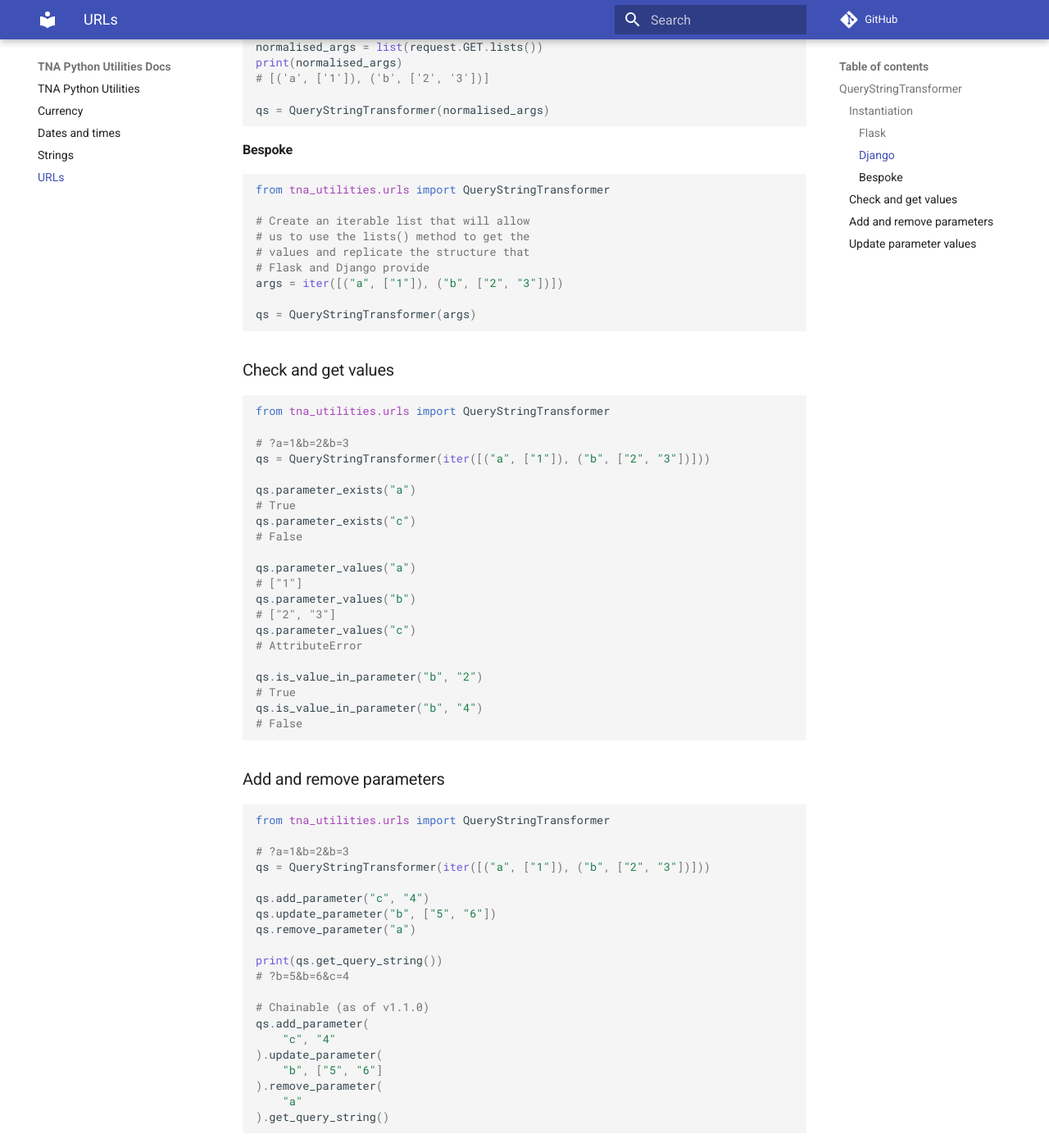
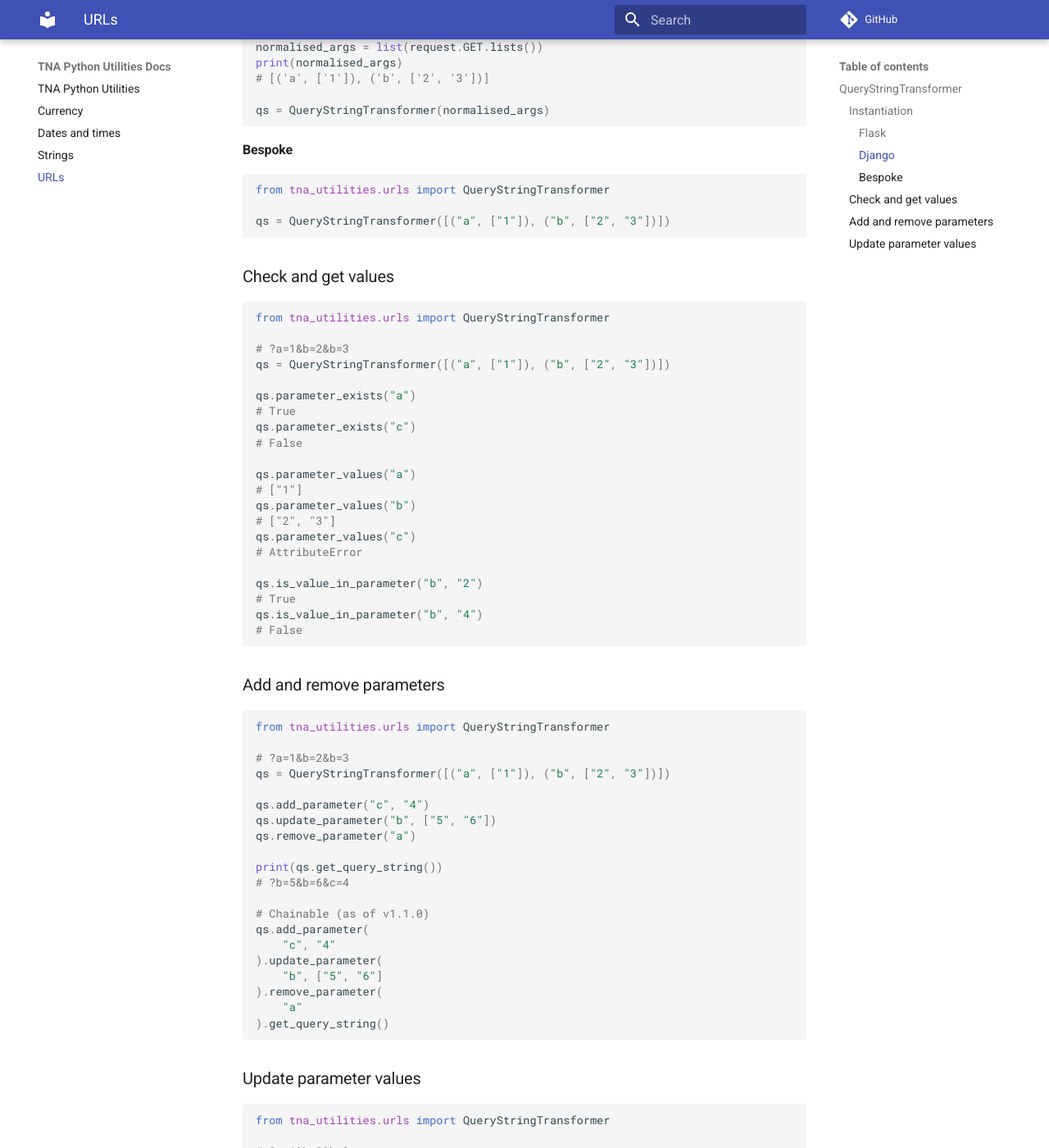
Before and after one commit to nationalarchives/python-utilities, an MkDocs documentation site: the page built from docs/urls.md, in a window 1280 px wide and 1400 px high, scrolled down 740 px. Shown: the whole window at 82% size. Built offline with MkDocs 1.6.1 and Material for MkDocs 9.7.7, drawn with Linux system fonts in a browser that asks for light colours; comment, search, counter and statistics services are not loaded.

Commit message:
Support for list and blank initialisation in QueryStringTransformer

````diff
--- a/docs/urls.md
+++ b/docs/urls.md
@@ -43,13 +43,7 @@ qs = QueryStringTransformer(normalised_args)
 ```python
 from tna_utilities.urls import QueryStringTransformer
 
-# Create an iterable list that will allow
-# us to use the lists() method to get the
-# values and replicate the structure that
-# Flask and Django provide
-args = iter([("a", ["1"]), ("b", ["2", "3"])])
-
-qs = QueryStringTransformer(args)
+qs = QueryStringTransformer([("a", ["1"]), ("b", ["2", "3"])])
 ```
 
 ### Check and get values
@@ -58,7 +52,7 @@ qs = QueryStringTransformer(args)
 from tna_utilities.urls import QueryStringTransformer
 
 # ?a=1&b=2&b=3
-qs = QueryStringTransformer(iter([("a", ["1"]), ("b", ["2", "3"])]))
+qs = QueryStringTransformer([("a", ["1"]), ("b", ["2", "3"])])
 
 qs.parameter_exists("a")
 # True
@@ -84,7 +78,7 @@ qs.is_value_in_parameter("b", "4")
 from tna_utilities.urls import QueryStringTransformer
 
 # ?a=1&b=2&b=3
-qs = QueryStringTransformer(iter([("a", ["1"]), ("b", ["2", "3"])]))
+qs = QueryStringTransformer([("a", ["1"]), ("b", ["2", "3"])])
 
 qs.add_parameter("c", "4")
 qs.update_parameter("b", ["5", "6"])
@@ -109,7 +103,7 @@ qs.add_parameter(
 from tna_utilities.urls import QueryStringTransformer
 
 # ?a=1&b=2&b=3
-qs = QueryStringTransformer(iter([("a", ["1"]), ("b", ["2", "3"])]))
+qs = QueryStringTransformer([("a", ["1"]), ("b", ["2", "3"])])
 
 qs.add_parameter_value("a", "4")
 qs.toggle_parameter_value("b", "3")
````
Also changed, not shown: CHANGELOG.md (+2 -0 lines), 2 other files.
